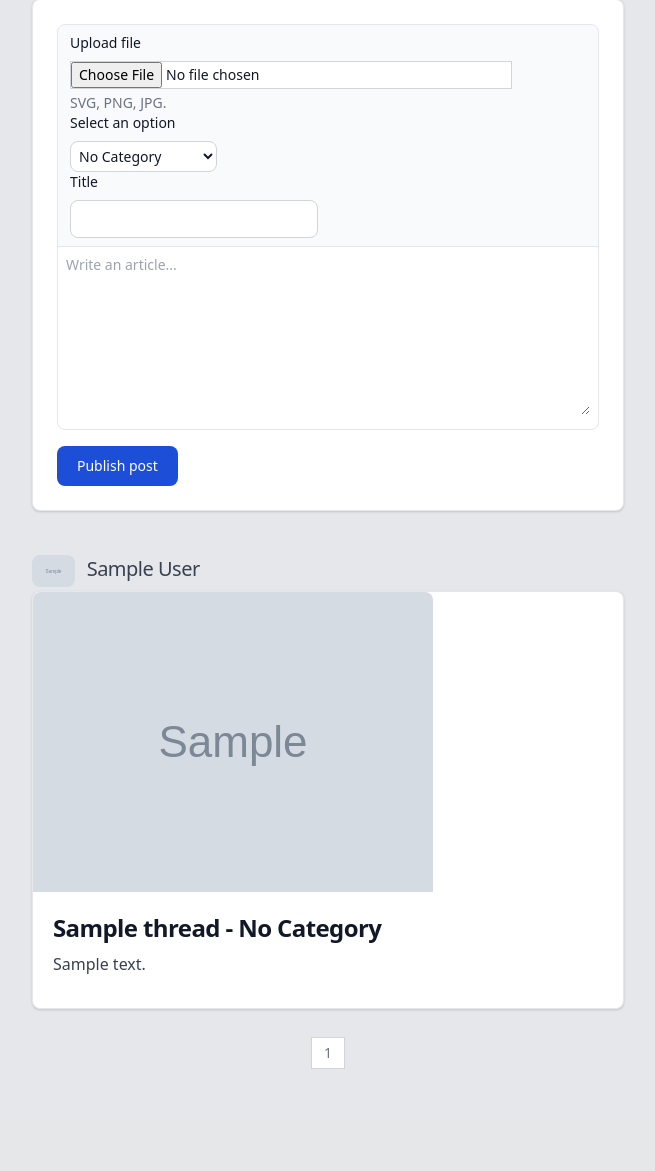
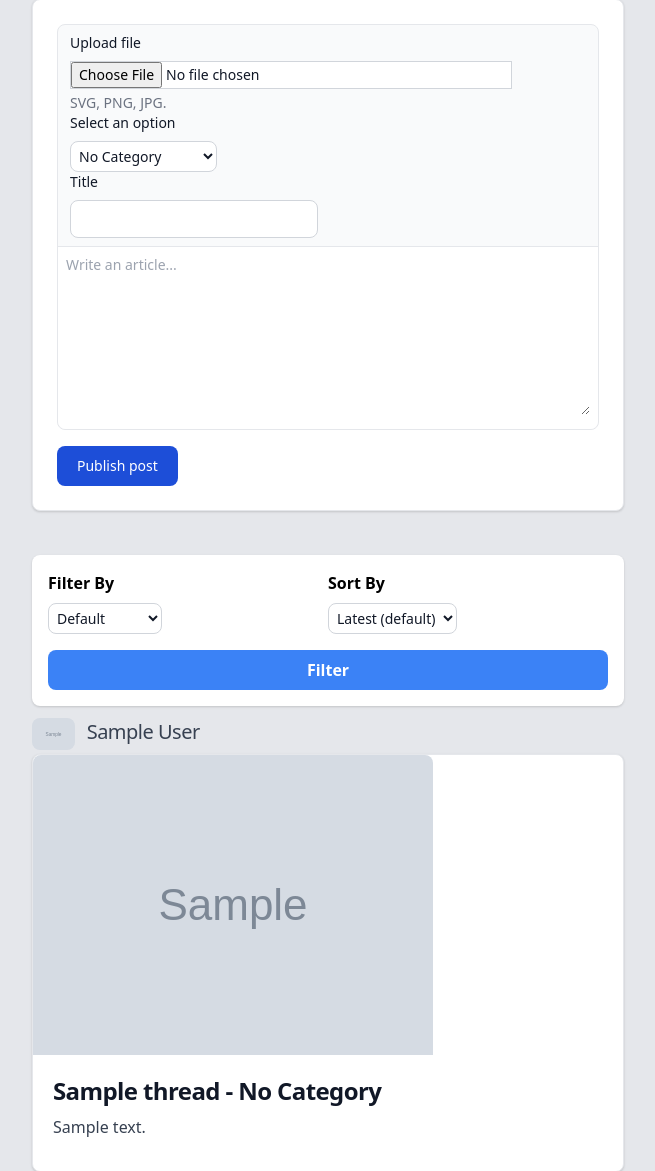
Before and after one commit to phatdtgcs220340/Greenwich-Student-Forum---coursework, a PHP site: page /index.php in a window 1280 px wide. Shown: the part 210-1381 px from the top of the page, without its empty margins (312-967 px from the left). Before the commit the page ends 1279 px from the top, so only its background shows below. Run offline with PHP 8.4, Linux system fonts and the light colour scheme; the visitor is signed in with stand-in values (Sample User, id 1); tables that the repository leaves empty hold one stand-in row (values such as "Sample post"); grey boxes marked "Sample" are stand-in pictures; some libraries are stand-ins or nearby versions.

Commit message:
add filter and sort handler

```diff
--- a/src/index.php
+++ b/src/index.php
@@ -107,32 +107,80 @@ if (!isset($_SESSION['user_id'])) {
         </button>
       </form>
     </div>
+
+    <div class="w-1/2 p-4 grid grid-cols-2 bg-white rounded-lg shadow">
+      <div>
+      <h5 class="mb-2 font-semibold">Filter By</h5>
+      <select id="filter_category" class="bg-white border border-gray-300 text-gray-900 text-sm rounded-lg focus:ring-blue-500 focus:border-blue-500 block w-auto p-1">
+                <option selected>Default</option>
+                <option value="No Category">No Category</option>
+                <option value="Algorithm">Algorithm</option>
+                <option value="Data Science">Data Science</option>
+                <option value="Front-end">Front-end</option>
+                <option value="Back-end">Back-end</option>
+                <option value="Database">Database</option>
+                <option value="Network">Network</option>
+                <option value="Blockchain">Blockchain</option>
+      </select>
+      </div>
+      <div>
+      <h5 class="mb-2 font-semibold">Sort By</h5>
+      <select id="sort" class="bg-white border border-gray-300 text-gray-900 text-sm rounded-lg focus:ring-blue-500 focus:border-blue-500 block w-auto p-1">
+                <option selected value="latest">Latest (default)</option>
+                <option value="oldest">Oldest</option>
+      </select>
+      </div>
+      <a id="filter_link" href="#" onclick="filter()" class="mt-4 p-2 bg-blue-500 rounded-lg font-semibold text-white col-span-2 text-center hover:bg-blue-700 hover:text-gray-100">Filter</a>
+      </div>
       <?php
       require_once("Thread/thread.php");
       require_once("Thread/thread-list.php");
 
       use Src\Thread as thread;
-
-      $threadListAll = thread\threadListAll();
+      $uriParam = '';
+      $latest = true;
+      if (isset($_GET['orderBy'])) {
+        $uriParam = $uriParam.'&orderBy='.$_GET['orderBy'];
+        if ($_GET['orderBy'] == 'oldest')
+          $latest = false;
+      }
+      if (!isset($_GET['filterBy']))
+        $threadList = thread\threadListAll($latest);
+      else {
+        $threadList = thread\threadListCategory($latest);
+        $uriParam = $uriParam.'&filterBy='.$_GET['filterBy'];
+      }
 
       echo '
       <div class="w-1/2 flex flex-col items-center justify-center gap-5">';
       // display thread list
-      foreach ($threadListAll['thread_list'] as $threadNode) {
+      foreach ($threadList['thread_list'] as $threadNode) {
         $thread = new thread\Thread($threadNode['thread_id'], $threadNode['title'], $threadNode['image'], $threadNode['content'], $threadNode['user_id'], $threadNode['creation_date'], $threadNode['category']);
         echo $thread->toCard(true, "Thread");
       }
       echo '</div>';
       echo '<ul class="inline-flex -space-x-px text-sm">';
-      for ($i = 1; $i <= $threadListAll['total_pages']; $i++) {
+      for ($i = 1; $i <= $threadList['total_pages']; $i++) {
         echo '<li>
-        <a href="?page='.$i.'" class="flex items-center justify-center px-3 h-8 leading-tight text-gray-500 bg-white border border-gray-300 hover:bg-gray-100 hover:text-gray-700">'.$i.'</a>
+        <a href="?page='.$i.$uriParam.'" class="flex items-center justify-center px-3 h-8 leading-tight text-gray-500 bg-white border border-gray-300 hover:bg-gray-100 hover:text-gray-700">'.$i.'</a>
       </li>';
       }
       ?>
   </ul>
   </div>
   <script src="https://flowbite.com/docs/flowbite.min.js?v=2.3.0a"></script>
+  <script>
+    function filter() {
+      var link = document.getElementById("filter_link");
+      var category = document.getElementById("filter_category").value;
+      var sort = document.getElementById("sort").value;
+      var destination = "index.php?orderBy="+sort;
+      if (category != "Default") {
+        destination+="&filterBy="+category;
+      }
+      link.setAttribute("href", destination);
+    }
+  </script>
 </body>
 
 </html>
```
